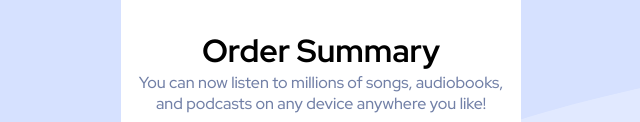
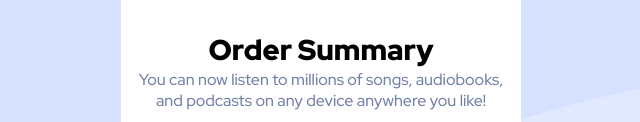
Before and after one commit to Klebson-Antunes/card-resumo-do-pedido, a plain HTML site: page index.html in a window 1280 px wide. Shown: the part 339-461 px from the top of the page, without its empty margins (319-959 px from the left). Drawn offline with Linux system fonts and the light colour scheme.

Commit message:
alterei css h2 para h1

```diff
--- a/assets/css/style.css
+++ b/assets/css/style.css
@@ -41,7 +41,7 @@ body {
 padding: 0.5rem;
 }
 
-#descricao h2 {
+#descricao h1 {
     font-size: 1.8rem;
     font-weight: 900;
 }
```
